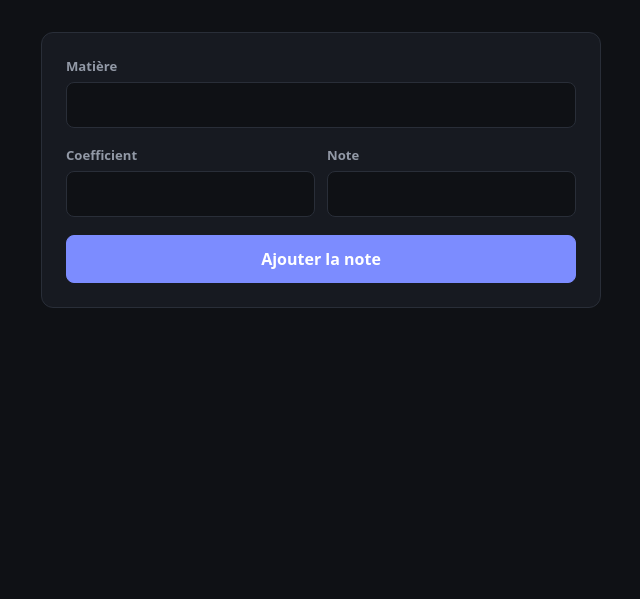
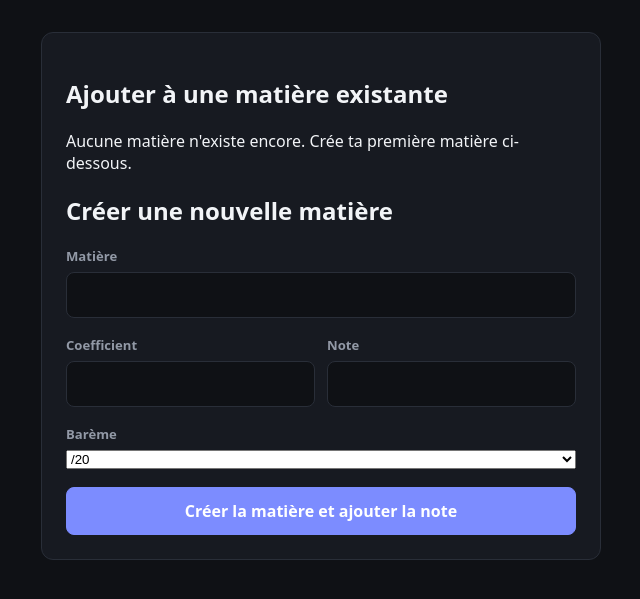
Before and after one commit to Abd-xl/Calculateur-Moyennes, a Flask app: page /ajouter in a window 1280 px wide. Shown: the part 85-684 px from the top of the page, without its empty margins (319-959 px from the left). Run offline with Flask 3, Linux system fonts and the light colour scheme.

Commit message:
Ajouter le choix de matière et de barème

```diff
--- a/templates/ajouter.html
+++ b/templates/ajouter.html
@@ -25,10 +25,54 @@
                 <div class="message">{{ message }}</div>
             {% endif %}
 
+            <div class="form-choice">
+                <h2>Ajouter à une matière existante</h2>
+                {% if notes %}
                     <form class="app-form" method="POST" action="{{ url_for('ajouter') }}">
+                        <input type="hidden" name="mode" value="existante">
+
                         <div class="form-field">
-                    <label for="matiere">Matière</label>
-                    <input type="text" id="matiere" name="matiere" required>
+                            <label for="matiere_existante">Matière</label>
+                            <select id="matiere_existante" name="matiere_existante" required>
+                                {% for matiere in notes %}
+                                    <option value="{{ matiere }}">{{ matiere }} — coefficient {{ coef[matiere] }}</option>
+                                {% endfor %}
+                            </select>
+                        </div>
+
+                        <div class="form-row">
+                            <div class="form-field">
+                                <label for="note_existante">Note</label>
+                                <input type="number" id="note_existante" name="note" min="0" max="20" step="0.01" required>
+                            </div>
+
+                            <div class="form-field">
+                                <label for="bareme_existant">Barème</label>
+                                <select id="bareme_existant" name="bareme" required>
+                                    <option value="20">/20</option>
+                                    <option value="10">/10</option>
+                                </select>
+                            </div>
+                        </div>
+
+                        <button class="form-submit" type="submit">Ajouter la note</button>
+                    </form>
+                {% else %}
+                    <p class="form-help">Aucune matière n'existe encore. Crée ta première matière ci-dessous.</p>
+                {% endif %}
+            </div>
+
+            <div class="form-divider"></div>
+
+            <div class="form-choice">
+                <h2>Créer une nouvelle matière</h2>
+
+                <form class="app-form" method="POST" action="{{ url_for('ajouter') }}">
+                    <input type="hidden" name="mode" value="nouvelle">
+
+                    <div class="form-field">
+                        <label for="nouvelle_matiere">Matière</label>
+                        <input type="text" id="nouvelle_matiere" name="nouvelle_matiere" required>
                     </div>
 
                     <div class="form-row">
@@ -38,13 +82,22 @@
                         </div>
 
                         <div class="form-field">
-                        <label for="note">Note</label>
-                        <input type="number" id="note" name="note" min="0" max="20" step="0.01" required>
+                            <label for="note_nouvelle">Note</label>
+                            <input type="number" id="note_nouvelle" name="note" min="0" max="20" step="0.01" required>
                         </div>
                     </div>
 
-                <button class="form-submit" type="submit">Ajouter la note</button>
+                    <div class="form-field">
+                        <label for="bareme_nouveau">Barème</label>
+                        <select id="bareme_nouveau" name="bareme" required>
+                            <option value="20">/20</option>
+                            <option value="10">/10</option>
+                        </select>
+                    </div>
+
+                    <button class="form-submit" type="submit">Créer la matière et ajouter la note</button>
                 </form>
+            </div>
         </section>
     </main>
 </body>
```
Lines whose indentation alone changed are shown as unchanged.
